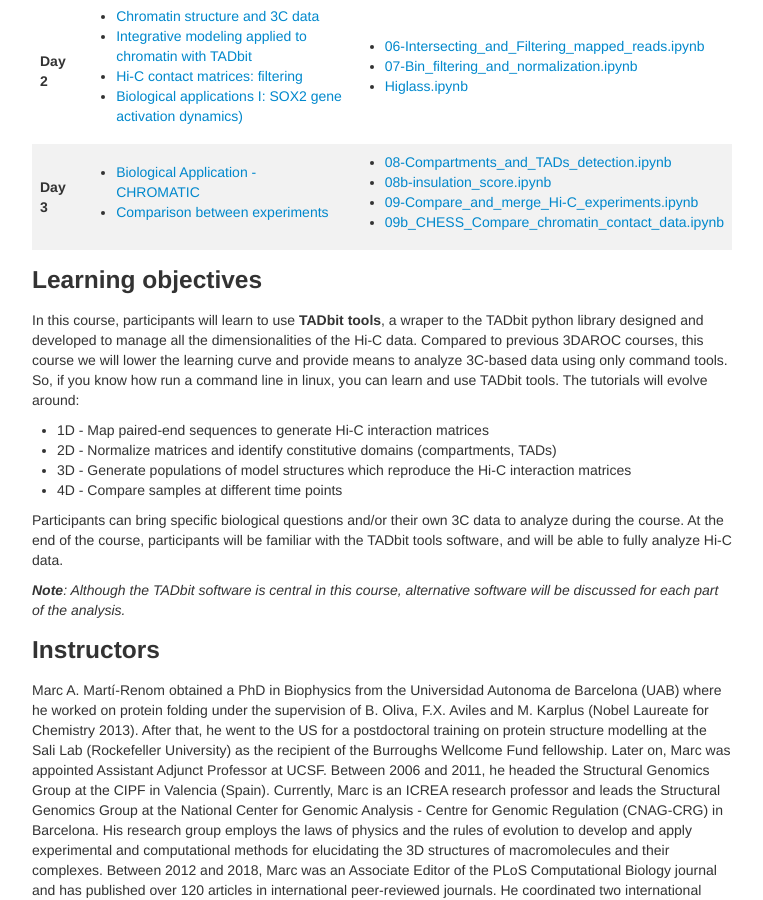
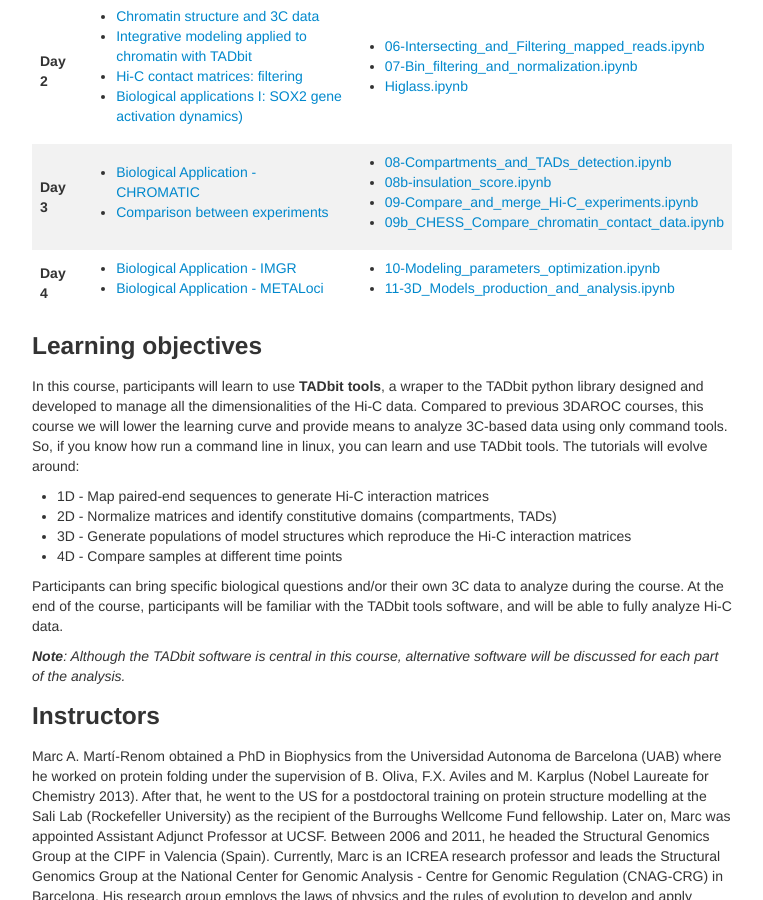
Before and after one commit to GTPB/3DAROC22, a Jekyll site: the page built from index.md, in a window 1280 px wide and 900 px high, scrolled down 1328 px. Shown: the whole window, without its empty margins (258-1021 px from the left). Built offline with Jekyll 4.4.1, drawn with Linux system fonts in a browser that asks for light colours; our own code applies the rules of GitHub Pages for plain Markdown files.

Commit message:
Added presentations and notebooks Day 4

```diff
--- a/index.md
+++ b/index.md
@@ -122,7 +122,22 @@
     </ul>
    </td>
   </tr>
+  <tr>
+   <td><strong>Day 4</strong></td>
+   <td>
+     <ul>
+      <li> <a href="./assets/Presentations/Day4/20221125_Applications(III)_IMGR.pdf">Biological Application - IMGR</a></li>
+      <li> <a href="./assets/Presentations/Day4/20221125_Applications(IV)_METALoci.pdf">Biological Application - METALoci</a></li>
+     </ul>
+   </td>
+   <td>
+   <ul>
+           <li> <a href="./assets/Notebooks/10-Modeling_parameters_optimization.ipynb">10-Modeling_parameters_optimization.ipynb</a></li>
+       <li> <a href="./assets/Notebooks/11-3D_Models_production_and_analysis.ipynb">11-3D_Models_production_and_analysis.ipynb</a></li>
 
+   </ul>
+  </td>
+  </tr>
   </tbody>
 </table>
 
```
Also changed, not shown: 2 other files.
